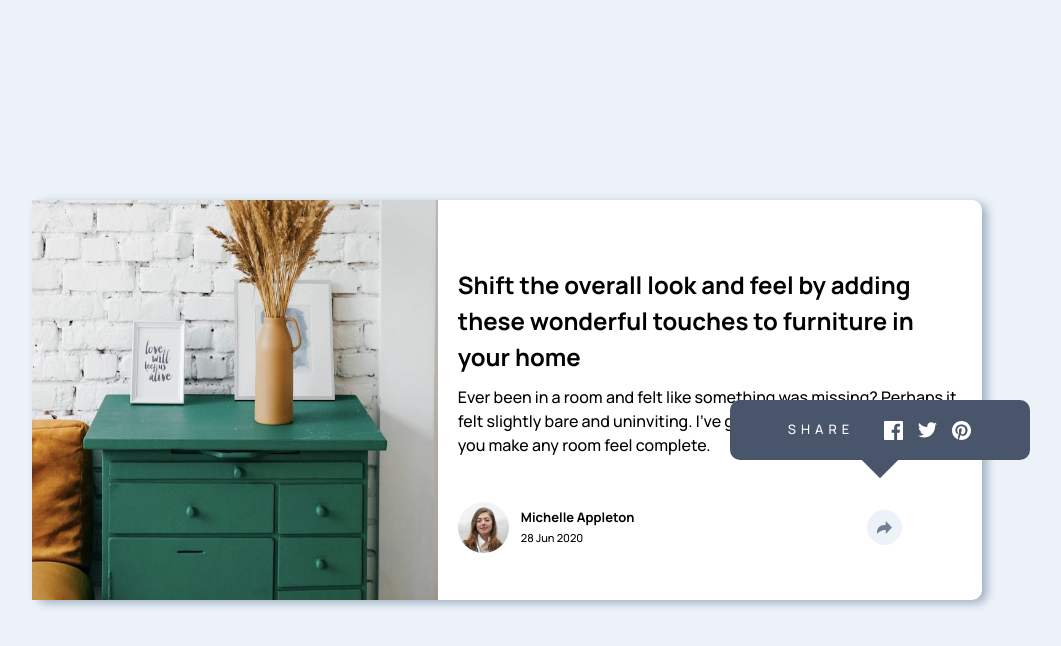
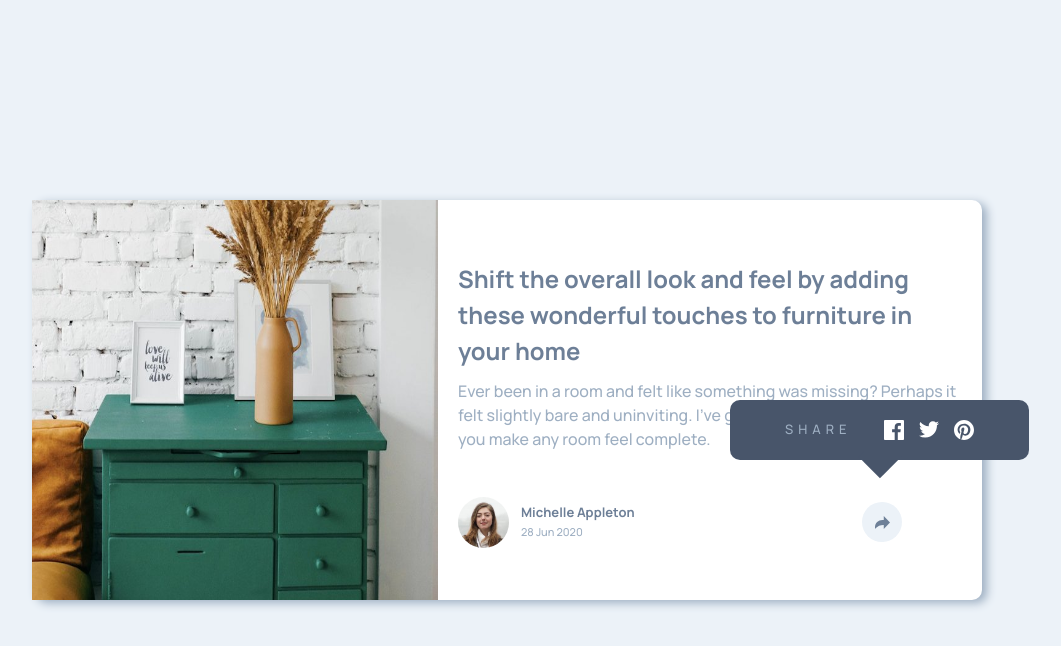
Before and after one commit to Renzorr/ChallengeJs-article-preview-component, a plain HTML site: page index.html in a window 1280 px wide. Both pictures are taken after a click on the button 1017 px from the left and 527 px from the top of the page. Shown: the whole page, without its empty margins (133-1194 px from the left). Drawn offline with Linux system fonts and the light colour scheme.

Commit message:
px to rem, new animations and organization

```diff
--- a/css/main.css
+++ b/css/main.css
@@ -5,55 +5,65 @@
   --LightGrayishBlue: hsl(210, 46%, 95%);
 }
 
+html {
+  font-size: 13px;
+}
+
 body {
   display: flex;
   align-items: center;
   justify-content: center;
   font-family: "Manrope", sans-serif;
-  font-size: 13px;
   background-color: var(--LightGrayishBlue);
 }
 
 .card {
-  margin: 20px;
+  margin: 1.53rem;
   width: 100%;
-  max-width: 350px;
-  border-radius: 10px;
+  max-width: 26.92rem;
+  border-radius: 0.77rem;
   box-shadow: 5px 3px 10px var(--GrayishBlue);
   background-color: white;
   position: relative;
   overflow: hidden;
+  transform: translateX(-120%);
+  opacity: 0;
 }
 
-picture {
+.card.appear {
+  transform: translateX(0);
+  opacity: 1;
+}
+
+.picture {
   width: 100%;
-  height: 230px;
+  height: 19, 23rem;
   overflow: hidden;
 }
 
-picture img {
+.picture img {
   height: 100%;
   width: 100%;
 }
 
-picture img:hover {
-  transform: scale(1.1);
+.main-content {
+  padding: 2.3rem 1.54rem 0.38rem;
 }
 
-article {
-  padding: 40px 20px 5px;
+.main-content-title,
+.card-profile-name {
+  font-size: 17px;
+  color: var(--DesaturatedDarkBlue);
 }
 
-article h1 {
-  font-size: 17px;
+.main-content-detail,
+.card-profile-date {
+  padding-block: 0.76rem 1.54rem;
+  font-size: 1.3rem;
+  color: var(--GrayishBlue);
 }
 
-article p {
-  padding-block: 10px 20px;
-  font-size: 13px;
-}
-
-.card-info {
+.card-personal-info {
   display: grid;
   grid-template-columns: 4fr 1fr;
   align-items: center;
@@ -63,8 +73,8 @@ article p {
 .card-profile {
   display: flex;
   align-items: center;
-  gap: 12px;
-  padding: 20px;
+  gap: 0.92rem;
+  padding: 1.54rem;
 }
 
 .card-profile img {
@@ -72,23 +82,24 @@ article p {
   border-radius: 50%;
 }
 
-.card-profile-content h2 {
-  font-size: 13px;
+.card-profile-name {
+  font-size: 1rem;
 }
 
-.card-profile-content span {
-  font-size: 11px;
+.card-profile-date {
+  font-size: 0.84rem;
 }
 
 .share-btn {
   background-color: var(--LightGrayishBlue);
   border: none;
-  width: 35px;
-  height: 35px;
+  width: 2.69rem;
+  height: 2.69rem;
   border-radius: 50%;
   display: flex;
   align-items: center;
   justify-content: center;
+  outline: none;
 }
 
 .card-socials {
@@ -101,24 +112,21 @@ article p {
   width: 100%;
   grid-column-start: 1;
   grid-column-end: 3;
-  gap: 30px;
+  gap: 2.30rem;
 }
 
-.card-socials h2 {
+.card-socials-title {
   text-transform: uppercase;
-  font-size: 13px;
+  font-size: 1rem;
   font-weight: 100;
   letter-spacing: 5px;
+  color: var(--GrayishBlue);
 }
 
-.card-socials-items {
+.card-socials-icons {
   display: flex;
   align-items: center;
-  gap: 15px;
-}
-
-.card-socials-items img {
-  width: 19px;
+  gap: 1.15rem;
 }
 
 .card-profile.remove {
@@ -128,7 +136,7 @@ article p {
 .card-socials.active {
   display: flex;
   grid-row: 1 / 2;
-  padding: 30px;
+  padding: 2.30rem;
 }
 
 .share-btn.click {
@@ -138,7 +146,24 @@ article p {
 }
 
 .share-btn:hover {
+  cursor: pointer;
   background-color: var(--DesaturatedDarkBlue);
+}
+
+/* Hover Effects */
+
+@media (hover: hover) {
+  .picture img:hover {
+    transform: scale(1.1);
+  }
+
+  .social-icon:hover {
+    transform: translateY(-5px);
+  }
+
+  img:hover {
+    filter: saturate(190%);
+  }
 }
 
 .share-btn:hover img {
@@ -146,40 +171,42 @@ article p {
     brightness(204%) contrast(106%);
 }
 
+/* Media Queries */
+
 @media (min-width: 750px) {
   .card {
-    max-width: 950px;
-    height: 400px;
+    max-width: 73.07rem;
+    height: 30.76rem;
     display: flex;
     align-items: center;
     justify-content: center;
     overflow: visible;
   }
 
-  picture {
+  .picture {
     width: 100%;
     height: 100%;
     overflow: hidden;
   }
 
-  picture img {
+  .picture img {
     height: 100%;
     width: 100%;
   }
 
-  .card-info {
+  .card-personal-info {
     display: flex;
     align-items: center;
     justify-content: space-between;
     padding-inline: 0 80px;
   }
 
-  article h1 {
-    font-size: 24px;
+  .main-content-title {
+    font-size: 1.84rem;
   }
 
-  article p {
-    font-size: 16px;
+  .main-content-detail {
+    font-size: 1.23rem;
   }
 
   .card-socials {
@@ -189,21 +216,21 @@ article p {
     background-color: var(--VeryDarkGrayishBlue);
     color: white;
     display: flex;
-    width: 300px;
-    height: 50px;
+    width: 23.07rem;
+    height: 3.84rem;
     align-items: center;
     justify-content: center;
-    gap: 30px;
+    gap: 2.5rem;
     z-index: 1;
-    border-radius: 10px;
+    border-radius: 0.76rem;
     opacity: 0;
   }
 
   .card-socials::after {
     content: "";
     position: absolute;
-    width: 30px;
-    height: 30px;
+    width: 2.30rem;
+    height: 2.30rem;
     bottom: -20%;
     transform: rotate(45deg);
     background-color: var(--VeryDarkGrayishBlue);
@@ -216,4 +243,9 @@ article p {
   .card-profile.remove {
     display: inherit;
   }
+
+  .share-btn {
+    width: 3.07rem;
+    height: 3.07rem;
+  }
 }
--- a/index.html
+++ b/index.html
@@ -27,30 +27,30 @@
     <title>Frontend Mentor | Article preview component</title>
   </head>
   <body>
-    <div class="card">
-      <picture>
-        <img src="images/drawers.jpg" alt="" />
+    <main class="card">
+      <picture class="picture">
+        <img src="images/drawers.jpg" alt="drawers" />
       </picture>
 
       <div class="card-content">
-        <article>
-          <h1>
+        <article class="main-content">
+          <h1 class="main-content-title">
             Shift the overall look and feel by adding these wonderful touches to
             furniture in your home
           </h1>
-          <p>
+          <p class="main-content-detail">
             Ever been in a room and felt like something was missing? Perhaps it
             felt slightly bare and uninviting. I’ve got some simple tips to help
             you make any room feel complete.
           </p>
         </article>
 
-        <div class="card-info">
+        <section class="card-personal-info">
           <div class="card-profile">
             <img src="images/avatar-michelle.jpg" alt="a women" />
             <div class="card-profile-content">
-              <h2>Michelle Appleton</h2>
-              <span> 28 Jun 2020</span>
+              <h2 class="card-profile-name">Michelle Appleton</h2>
+              <span class="card-profile-date"> 28 Jun 2020</span>
             </div>
           </div>
 
@@ -59,35 +59,22 @@
           </button>
 
           <div class="card-socials">
-            <h2>Share</h2>
-            <div class="card-socials-items">
-              <a href="#"
+            <h2 class="card-socials-title">Share</h2>
+            <div class="card-socials-icons">
+              <a href="#" class="social-icon"
                 ><img src="images/icon-facebook.svg" alt="facebook icon"
               /></a>
-              <a href="#"
+              <a href="#" class="social-icon"
                 ><img src="images/icon-twitter.svg" alt="twitter icon"
               /></a>
-              <a href="#"
+              <a href="#" class="social-icon"
                 ><img src="images/icon-pinterest.svg" alt="pinterest icon"
               /></a>
             </div>
           </div>
-        </div>
+        </section>
       </div>
-    </div>
+    </main>
   </body>
-  <script>
-    const profile = document.querySelector(".card-profile");
-    const shareBtn = document.querySelector(".share-btn");
-    const socials = document.querySelector(".card-socials");
-    const card = document.querySelector(".card");
-
-    if (card.clientWidth > 750) {
-      shareBtn.addEventListener("click", () => {
-        profile.classList.toggle("remove");
-        socials.classList.toggle("active");
-        shareBtn.classList.toggle("click");
-      });
-    }
-  </script>
+  <script src="main.js"></script>
 </html>
--- /dev/null
+++ b/main.js
@@ -0,0 +1,16 @@
+const profile = document.querySelector(".card-profile");
+const shareBtn = document.querySelector(".share-btn");
+const socials = document.querySelector(".card-socials");
+const card = document.querySelector(".card");
+
+// Animation Entrance
+setTimeout(() => {
+  card.classList.add("appear");
+}, 700);
+
+// Click state
+shareBtn.addEventListener("click", () => {
+  profile.classList.toggle("remove");
+  socials.classList.toggle("active");
+  shareBtn.classList.toggle("click");
+});
```
Also changed, not shown: 1 other file.
